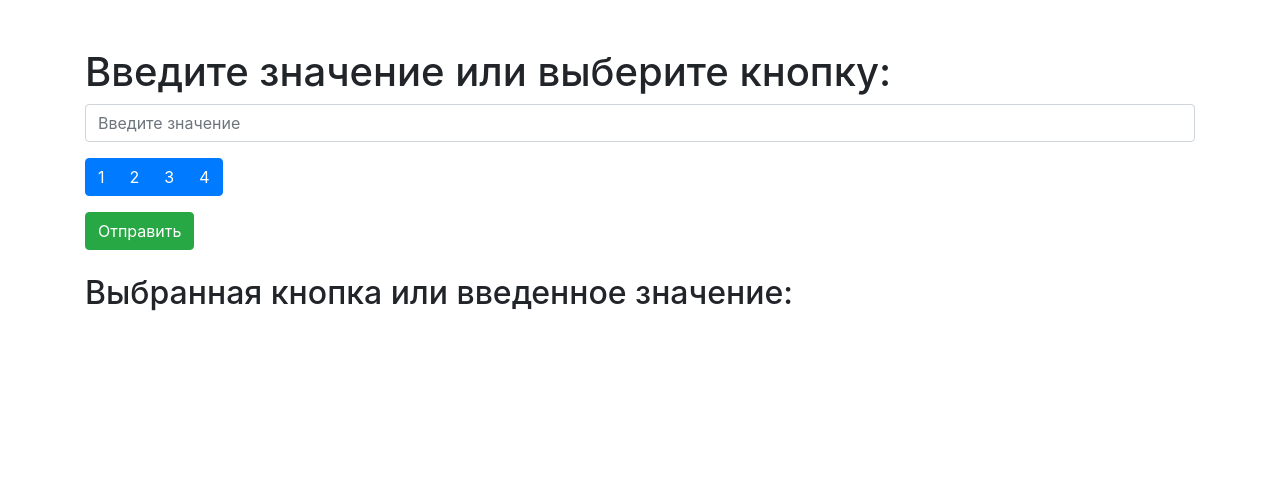
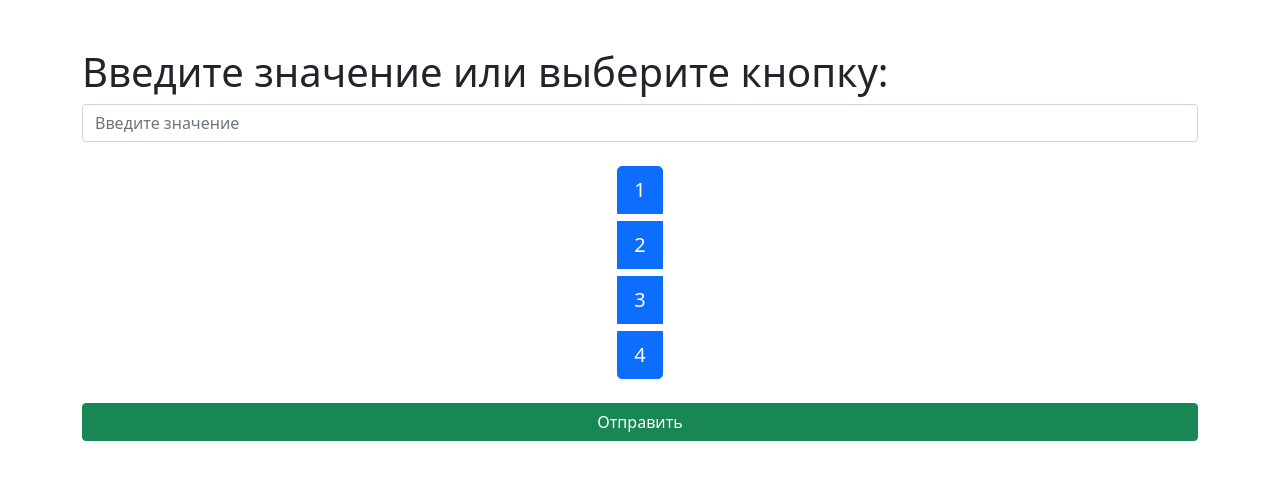
Before and after one commit to evergreen-96/webfactory, a Django app: page /shift/quantity in a window 1280 px wide. Shown: the top 480 px of the page. Run offline with Django 4.2, Linux system fonts and the light colour scheme; some libraries are stand-ins or nearby versions.

Commit message:
Исправил отображение количестве деталей

```diff
--- a/webapp/core/templates/base.html
+++ b/webapp/core/templates/base.html
@@ -3,19 +3,17 @@
 <head>
     <meta charset="utf-8">
     <meta name="viewport" content="width=device-width, initial-scale=1">
+    <link href="https://cdn.jsdelivr.net/npm/bootstrap@5.0.2/dist/css/bootstrap.min.css" rel="stylesheet" integrity="sha384-EVSTQN3/azprG1Anm3QDgpJLIm9Nao0Yz1ztcQTwFspd3yD65VohhpuuCOmLASjC" crossorigin="anonymous">
 
-
-    <link href="https://cdn.jsdelivr.net/npm/bootstrap@5.0.2/dist/css/bootstrap.min.css" rel="stylesheet"
-          integrity="sha384-EVSTQN3/azprG1Anm3QDgpJLIm9Nao0Yz1ztcQTwFspd3yD65VohhpuuCOmLASjC" crossorigin="anonymous">
+{#    <link href="https://cdn.jsdelivr.net/npm/bootstrap@5.0.2/dist/css/bootstrap.min.css" rel="stylesheet"#}
+{#          integrity="sha384-EVSTQN3/azprG1Anm3QDgpJLIm9Nao0Yz1ztcQTwFspd3yD65VohhpuuCOmLASjC" crossorigin="anonymous">#}
 
     <title>Привет мир!</title>
 
-<script src="https://code.jquery.com/jquery-3.5.1.slim.min.js"></script>
-<script src="https://cdn.jsdelivr.net/npm/popper.js@1.16.0/dist/umd/popper.min.js"></script>
-<script src="https://stackpath.bootstrapcdn.com/bootstrap/4.5.2/js/bootstrap.min.js"></script>
-<link rel="stylesheet" href="https://stackpath.bootstrapcdn.com/bootstrap/4.5.2/css/bootstrap.min.css">
-
-
+{#<script src="https://code.jquery.com/jquery-3.5.1.slim.min.js"></script>#}
+{#<script src="https://cdn.jsdelivr.net/npm/popper.js@1.16.0/dist/umd/popper.min.js"></script>#}
+{#<script src="https://stackpath.bootstrapcdn.com/bootstrap/4.5.2/js/bootstrap.min.js"></script>#}
+{#<link rel="stylesheet" href="https://stackpath.bootstrapcdn.com/bootstrap/4.5.2/css/bootstrap.min.css">#}
 
 
 </head>
@@ -23,9 +21,9 @@
 
 {% block content %}
 {% endblock %}
-<script src="https://cdn.jsdelivr.net/npm/bootstrap@5.0.2/dist/js/bootstrap.bundle.min.js"
-        integrity="sha384-MrcW6ZMFYlzcLA8Nl+NtUVF0sA7MsXsP1UyJoMp4YLEuNSfAP+JcXn/tWtIaxVXM"
-        crossorigin="anonymous"></script>
-
+{#<script src="https://cdn.jsdelivr.net/npm/bootstrap@5.0.2/dist/js/bootstrap.bundle.min.js"#}
+{#        integrity="sha384-MrcW6ZMFYlzcLA8Nl+NtUVF0sA7MsXsP1UyJoMp4YLEuNSfAP+JcXn/tWtIaxVXM"#}
+{#        crossorigin="anonymous"></script>#}
+<script src="https://cdn.jsdelivr.net/npm/bootstrap@5.0.2/dist/js/bootstrap.bundle.min.js" integrity="sha384-MrcW6ZMFYlzcLA8Nl+NtUVF0sA7MsXsP1UyJoMp4YLEuNSfAP+JcXn/tWtIaxVXM" crossorigin="anonymous"></script>
 </body>
 </html>
--- a/webapp/core/templates/include/shift_first_page.html
+++ b/webapp/core/templates/include/shift_first_page.html
@@ -1,7 +1,7 @@
 {% extends "base.html" %}
 
 {% block content %}
-    <h1>Добро пожаловать, {{ custom_user.user.username }}!</h1>
+    <h1>Добро пожаловать, {{ custom_user }}!</h1>
     <p>Должность: {{ custom_user.position }}</p>
     <p>Рабочая зона: {{ custom_user.working_area }}</p>
     <p>Роль: {{ custom_user.role }}</p>
--- a/webapp/core/templates/include/shift_part_qaun.html
+++ b/webapp/core/templates/include/shift_part_qaun.html
@@ -1,6 +1,10 @@
 {% extends "base.html" %}
 
 {% block content %}
+
+
+
+
     <div class="container">
         <h1 class="mt-5">Введите значение или выберите кнопку:</h1>
         <form method="post" action="">
@@ -9,21 +13,25 @@
                 <input type="text" class="form-control" id="custom_value" name="custom_value"
                        placeholder="Введите значение" inputmode="numeric">
             </div>
-            <div class="btn-group" role="group" aria-label="Кнопки">
-                <button type="button" class="btn btn-primary" onclick="updateValue('1')">1</button>
-                <button type="button" class="btn btn-primary" onclick="updateValue('2')">2</button>
-                <button type="button" class="btn btn-primary" onclick="updateValue('3')">3</button>
-                <button type="button" class="btn btn-primary" onclick="updateValue('4')">4</button>
+
+            <div class="mt-4">
+                <div class="btn-group-vertical d-grid gap-2" role="group" aria-label="Кнопки">
+                    <button type="button" class="btn btn-primary btn-lg" onclick="updateValue('1')">1</button>
+                    <button type="button" class="btn btn-primary btn-lg" onclick="updateValue('2')">2</button>
+                    <button type="button" class="btn btn-primary btn-lg" onclick="updateValue('3')">3</button>
+                    <button type="button" class="btn btn-primary btn-lg" onclick="updateValue('4')">4</button>
+                </div>
             </div>
-            <div class="mt-3">
-                <button type="button" class="btn btn-success" data-toggle="modal" data-target="#confirmationModal">
-                    Отправить
+
+            <!-- Добавляем скрытое поле для передачи значения кнопки -->
+            <input type="hidden" id="button" name="button" value="">
+
+            <div class="mt-4">
+                <button type="button" class="btn btn-success w-100" data-bs-toggle="modal"
+                        onclick="showModal()">Отправить
                 </button>
             </div>
         </form>
-        <div class="mt-4">
-            <h2>Выбранная кнопка или введенное значение: <span id="selected_value"></span></h2>
-        </div>
     </div>
 
     <!-- Модальное окно с подтверждением -->
@@ -33,29 +41,39 @@
             <div class="modal-content">
                 <div class="modal-header">
                     <h5 class="modal-title" id="confirmationModalLabel">Подтверждение</h5>
-                    <button type="button" class="close" data-dismiss="modal" aria-label="Close">
-                        <span aria-hidden="true">&times;</span>
-                    </button>
+                    <button type="button" class="btn-close" data-bs-dismiss="modal" aria-label="Close"></button>
                 </div>
                 <div class="modal-body">
                     Вы уверены, что хотите отправить значение: <span id="selected_value_confirmation"></span>?
                 </div>
                 <div class="modal-footer">
-                    <button type="button" class="btn btn-secondary" data-dismiss="modal">Отмена</button>
-                    <button type="button" class="btn btn-success" id="confirmButton">Подтвердить</button>
+                    <button type="button" class="btn btn-secondary" data-bs-dismiss="modal">Отмена</button>
+                    <button type="button" class="btn btn-success" id="confirmButton"
+                            onclick="document.querySelector('form').submit();">Подтвердить
+                    </button>
                 </div>
             </div>
         </div>
     </div>
 
-    <script>
+        <!-- Подключение библиотеки Bootstrap -->
+     <script>
+        // Функция, вызываемая при нажатии на кнопку
         function updateValue(buttonValue) {
+            // Устанавливаем значение в поле input
             document.getElementById('custom_value').value = buttonValue;
-            document.getElementById('selected_value_confirmation').innerText = buttonValue;
         }
 
-        document.getElementById('confirmButton').addEventListener('click', function () {
-            document.querySelector('form').submit();
-        });
+        // Функция, вызываемая при нажатии на кнопку "Отправить"
+        function showModal() {
+            var customValue = document.getElementById('custom_value').value;
+            // Обновляем значение в модальном окне
+            document.getElementById('selected_value_confirmation').innerText = customValue;
+
+            // Открываем модальное окно
+            var confirmationModal = new bootstrap.Modal(document.getElementById('confirmationModal'));
+            confirmationModal.show();
+        }
     </script>
+
 {% endblock %}
--- a/webapp/core/urls.py
+++ b/webapp/core/urls.py
@@ -1,11 +1,12 @@
 from django.contrib.auth.views import LogoutView
 from django.urls import path
 
-from core.views import main_page, shift_main_page, shift_scan, shift_part_qaun
+from core.views import main_page, shift_main_page, shift_scan, shift_part_qaun, shift_setup
 
 urlpatterns =[
     path('', main_page, name='main'),
     path('shift/', shift_main_page, name='shift_main_page'),
     path('shift/scan', shift_scan, name='shift_scan'),
-    path('shift/quantity', shift_part_qaun, name='shift_part_qaun')
+    path('shift/quantity', shift_part_qaun, name='shift_part_qaun'),
+    path('shift/setup', shift_setup, name='shift_setup')
 ]
--- a/webapp/core/views.py
+++ b/webapp/core/views.py
@@ -16,15 +16,30 @@ from core.models import CustomUserModel, StatDataModel
 from pyzbar.pyzbar import decode
 
 
+def decode_photo(image_data):
+    """
+    decode image_data
+    return :str
+    """
+    image = Image.open(image_data)
+    resized = image.resize((500, 500))
+    decoded_qr_img = decode(resized)
+    try:
+        cropped_data = decoded_qr_img[0].data
+        decoded_qr_data = cropped_data.decode('utf-8')
+    except IndexError:
+        decoded_qr_data = 'Ошибка в декодировании'
+    print(decoded_qr_data)
+    return decoded_qr_data
+
+
 @login_required
 def main_page(request):
     # устанавливает сессию, чтобы нельзя было войти на страницу
     request.session['prev_page'] = True
-    custom_user = CustomUserModel.objects.get(user=request.user)
-    current_time = timezone.now()
     context = {
-        'custom_user': custom_user,
-        'current_time': current_time,
+        'custom_user': CustomUserModel.objects.get(user=request.user),
+        'current_time': timezone.now(),
     }
     if request.method == 'POST':
         shift_start_time = timezone.now()
@@ -36,7 +51,7 @@ def main_page(request):
         lost_time = None
         total_bugs_time = None
         shift = StatDataModel(
-            user=custom_user,
+            user=CustomUserModel.objects.get(user=request.user),
             shift_start_time=shift_start_time,
             shift_end_time=shift_end_time,
             num_ended_orders=num_ended_orders,
@@ -62,40 +77,35 @@ def shift_main_page(request):
     }
     return render(request, 'include/shift_first_page.html', context)
 
-def decode_photo(image_data):
-    """
-    decode image_data
-    return :str
-    """
-    image = Image.open(image_data)
-    resized = image.resize((500, 500))
-    decoded_qr_img = decode(resized)
-    try:
-        cropped_data = decoded_qr_img[0].data
-        decoded_qr_data = cropped_data.decode('utf-8')
-    except IndexError:
-        decoded_qr_data = 'Ошибка в декодировании'
-    print(decoded_qr_data)
-    return decoded_qr_data
-
 
 @csrf_exempt
 def shift_scan(request):
     decoded_qr_data = ""
-    if request.method == 'POST':
+    if request.POST.get('action') == 'scan':
         image_data = request.FILES.get('image')
         if image_data:
             decoded_qr_data = decode_photo(image_data)
         else:
             part_name = request.POST.get('partname')
             decoded_qr_data = part_name
+    if request.POST.get('action') == 'upload':
+        print(request)
     return render(request, 'include/shift_scan.html', {'decoded_qr_data': decoded_qr_data})
 
 
 def shift_part_qaun(request):
     selected_value = request.POST.get('custom_value', '')
     button_value = request.POST.get('button', '')
-    selected_button = button_value if button_value else selected_value
+    selected_button = selected_value if selected_value else button_value
     if request.method == 'POST':
-        print(selected_button)
+        print(selected_value)
     return render(request, 'include/shift_part_qaun.html', {'selected_value': selected_button})
+
+def shift_setup(request):
+
+    user = CustomUserModel.objects.get(user=request.user)
+    context = {
+        'custom_user': user,
+        'StatDataModel': 56,
+    }
+    return render(request, 'include/shift_setup.html', context)
```
Also changed, not shown: webapp/core/templates/include/shift_scan.html (+10 -7 lines), webapp/core/templates/include/shift_setup.html (added, +14 -0 lines).
